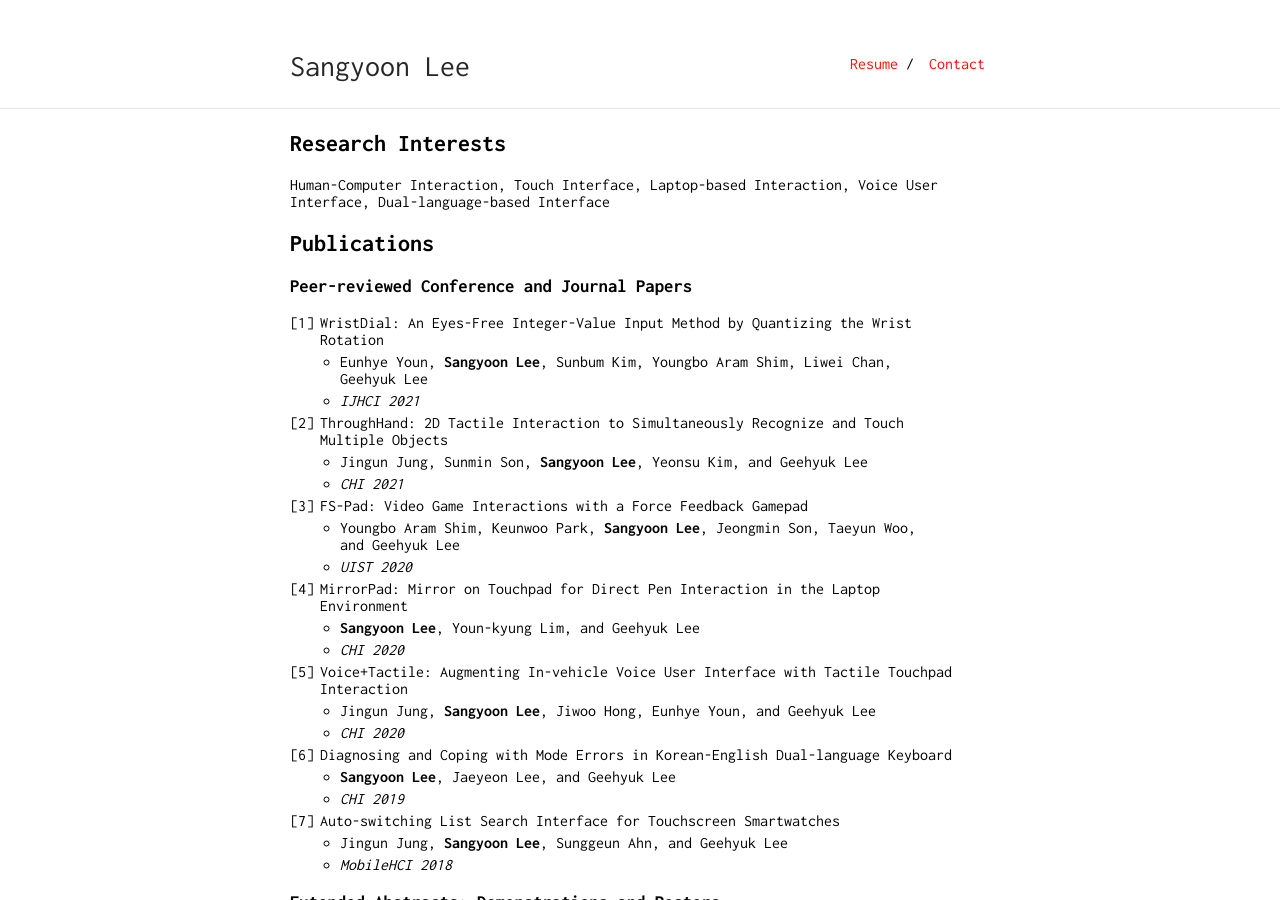
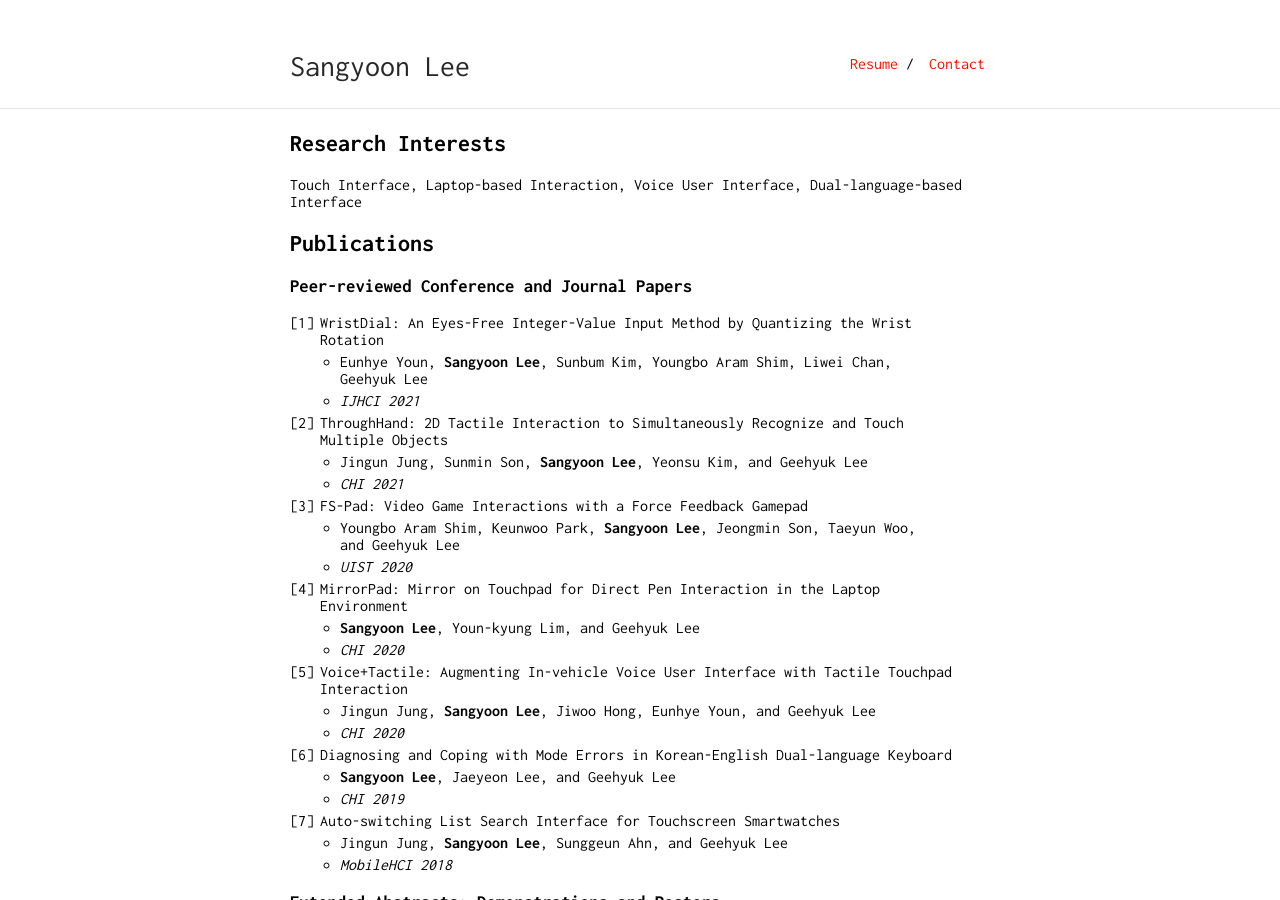
Before and after one commit to pinetree408/pinetree408.github.io, a Jekyll site: the page built from index.md, in a window 1280 px wide and 900 px high. Built offline with Jekyll 4.4.1, drawn with Linux system fonts in a browser that asks for light colours.

Commit message:
Update index.md

```diff
--- a/index.md
+++ b/index.md
@@ -5,7 +5,7 @@ title: Sangyoon Lee
 
 ## Research Interests
 
-Human-Computer Interaction, Touch Interface, Laptop-based Interaction, Voice User Interface, Dual-language-based Interface
+Touch Interface, Laptop-based Interaction, Voice User Interface, Dual-language-based Interface
 
 
 ## Publications
```
